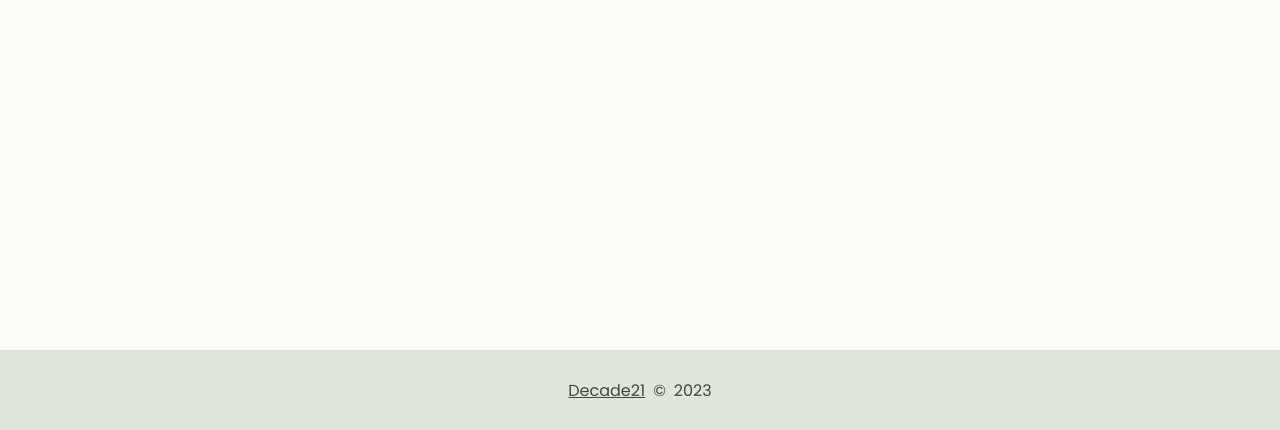
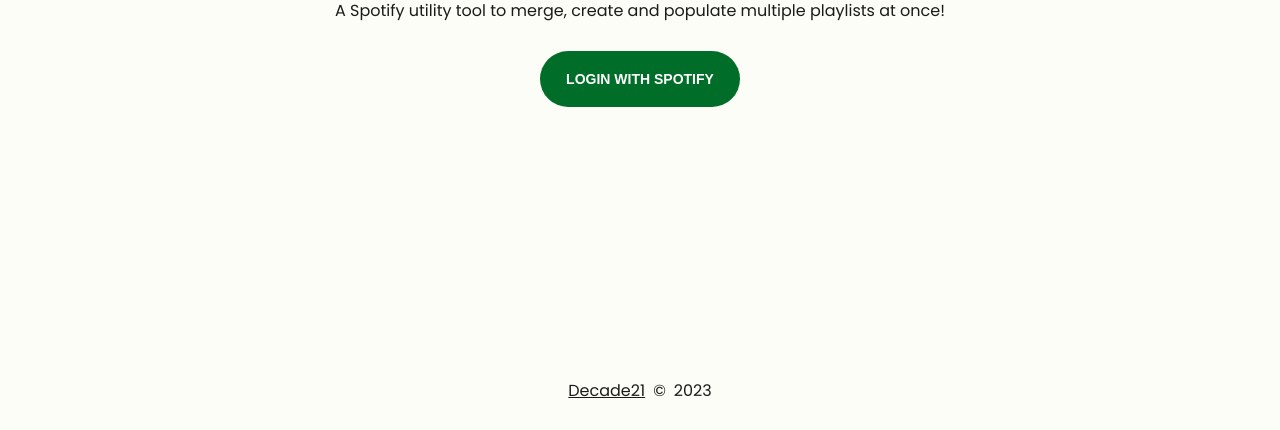
Before and after one commit to espenraugstad/stratify-solidstart, an Astro site: page / in a window 1280 px wide. Shown: the part 370-800 px from the top of the page. Built offline with nearby package versions, Linux system fonts and the light colour scheme; Astro itself is replaced by a stand-in of ours.

Commit message:
Login button on landing page laid out and ready to implement

```diff
--- a/src/components/Footer.astro
+++ b/src/components/Footer.astro
@@ -11,15 +11,16 @@
   footer {
     position: absolute;
     bottom: 0;
-    left: 0;
+
     display: flex;
     width: 100%;
+    max-width: 1920px;
     justify-content: center;
     align-items: center;
-    min-height: 80px;
+    height: 80px;
     margin: 0 auto;
-    background-color: var(--md-sys-color-surface-variant);
-    color: var(--md-sys-color-on-surface-variant);
+    /* background-color: var(--md-sys-color-surface-variant);
+    color: var(--md-sys-color-on-surface-variant); */
   }
   span {
     margin-inline: 0.5rem;
--- a/src/components/Header.astro
+++ b/src/components/Header.astro
@@ -23,8 +23,8 @@
     width: 100%;
     height: 80px;
     margin: 0 auto;
-    background-color: var(--md-sys-color-surface-variant);
-    color: var(--md-sys-color-on-surface-variant);
+    /* background-color: var(--md-sys-color-surface-variant);
+    color: var(--md-sys-color-on-surface-variant); */
   }
 
   .menu {
--- /dev/null
+++ b/src/components/LoginButton.jsx
@@ -0,0 +1,9 @@
+import "../styles/components/LoginButton.scss";
+
+export default function LoginButton() {
+  function login() {
+    console.log("Logging in");
+  }
+
+  return <button onClick={login}>Login with Spotify</button>;
+}
--- /dev/null
+++ b/src/components/MainLanding.astro
@@ -0,0 +1,26 @@
+---
+import LoginButton from "./LoginButton";
+---
+
+<main>
+  <h1>Welcome</h1>
+  <p>
+    A Spotify utility tool to merge, create and populate multiple playlists at
+    once!
+  </p>
+  <LoginButton client:load />
+</main>
+
+<style lang="scss">
+  @import url("../styles/global.scss");
+  main {
+    display: flex;
+    flex-direction: column;
+    justify-content: center;
+    align-items: center;
+    height: calc(100vh - 160px);
+  }
+  p {
+    margin: 0.75rem;
+  }
+</style>
--- a/src/pages/index.astro
+++ b/src/pages/index.astro
@@ -1,10 +1,12 @@
 ---
 import Layout from "../layouts/Layout.astro";
 import Header from "../components/Header.astro";
+import MainLanding from "../components/MainLanding.astro";
 import Footer from "../components/Footer.astro";
 ---
 
 <Layout title="Stratify">
   <Header />
+  <MainLanding />
   <Footer />
 </Layout>
--- /dev/null
+++ b/src/styles/components/LoginButton.scss
@@ -0,0 +1,19 @@
+@import url("../global.scss");
+
+button{
+    width: 12.5rem;
+    height: 3.5rem;
+    font-size: 0.875rem;
+    margin: 1rem;
+    text-transform: uppercase;
+    font-weight: 600;
+    background-color: var(--md-sys-color-primary);
+    color: var(--md-sys-color-on-primary);
+    border: none;
+    border-radius: 3rem;
+    cursor: pointer;
+}
+
+button:hover{
+    filter: brightness(130%);
+}
--- a/src/styles/global.scss
+++ b/src/styles/global.scss
@@ -105,6 +105,10 @@
     --md-sys-color-scrim: var(--md-sys-color-scrim-dark);
     background-color: var(--md-sys-color-background);
     color: var(--md-sys-color-on-background);
+    width: 100vw;
+    height: 100vh;
+    max-width: 1920px;
+    margin: auto;
   }
 
   a{
```
